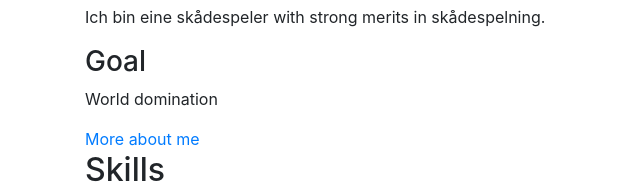
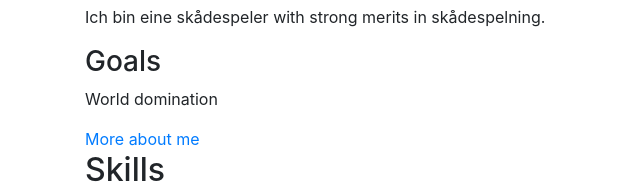
Before and after one commit to alindroos1/uppgift1, a plain HTML site: page index.html in a window 1280 px wide. Shown: the part 439-633 px from the top of the page, 0-640 px from the left. Drawn offline with nearby package versions, Linux system fonts and the light colour scheme.

Commit message:
Update index.html

```diff
--- a/index.html
+++ b/index.html
@@ -18,7 +18,7 @@
             <h2>About me</h2>
             <h3>Profession</h3>
             <p>Ich bin eine skådespeler with strong merits in skådespelning.</p>
-            <h3>Goal</h3>
+            <h3>Goals</h3>
             <p>World domination</p>
             <a href="more-about-me.html">More about me</a>
             <h2>Skills</h2>
```
